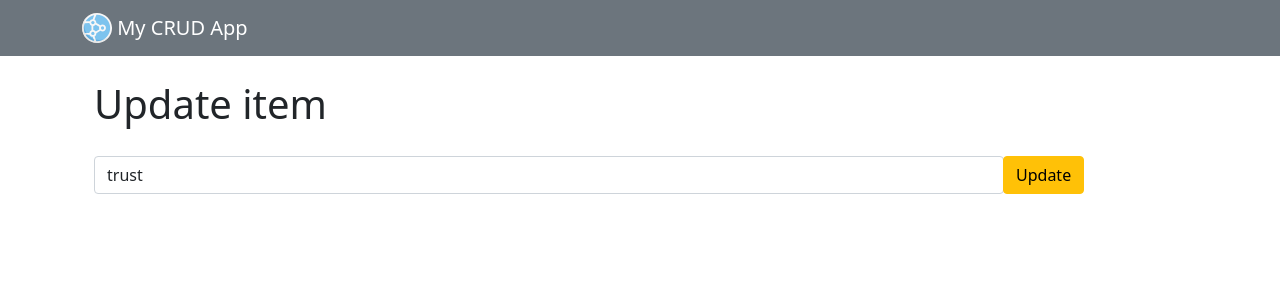
After one commit to 100ballovby/CRUD_APP_9B, a Flask app: page /update/1 in a window 1280 px wide. The commit adds this page. Shown: the top 300 px of the page. Run offline with Flask 2, Linux system fonts and the light colour scheme; data comes from the database, SQL or seed files in the repository; both versions use the stored data as it was after the commit.

Commit message:
Finishing stylization🦐 Adding error page handler🦑

```diff
--- a/app.py
+++ b/app.py
@@ -66,5 +66,10 @@ def update(id):
         return render_template('update.html', title=title, grocery=grocery)
 
 
+@app.errorhandler(404)
+def error_404(error):
+    return render_template('error.html', title='Error 404'), 404
+
+
 if __name__ == '__main__':
     app.run(debug=True)
--- a/templates/base.html
+++ b/templates/base.html
@@ -17,6 +17,15 @@
 
 </head>
 <body>
+<!-- Image and text -->
+<nav class="navbar navbar-dark bg-secondary">
+  <div class="container">
+    <a class="navbar-brand" href="{{ url_for('index') }}">
+      <img src="{{ url_for('static', filename='images/technology.svg') }}" alt="" width="30" class="d-inline-block align-top">
+      My CRUD App
+    </a>
+  </div>
+</nav>
 
 <div class="container">
     {% block content %}
--- a/templates/index.html
+++ b/templates/index.html
@@ -16,7 +16,7 @@
             {% for grocery in groceries %}
                     <!-- каждая строка таблицы - это запись в базе данных -->
                 <tr>
-                    <td><a href="/update/{{ grocery.id }}" class="badge bg-info">{{ grocery.name }}</a></td>
+                    <td><a href="/update/{{ grocery.id }}" class="badge bg-warning">{{ grocery.name }}</a></td>
                     <td>{{ grocery.added.date() }}</td>
                     <td><a href="/delete/{{ grocery.id }}" class="btn btn-danger btn-sm">Delete</a></td>
                 </tr>
--- /dev/null
+++ b/templates/snippets/update_form.html
@@ -0,0 +1,10 @@
+<form action="/update/{{ grocery.id }}" method="POST">
+    <div class="input-group"><!-- Обертка для формы -->
+        <div class="col-sm-10 my-1"> <!-- форма занимает 10 колонок и имеет внешние отступы -->
+            <input type="text" name="name" class="form-control" value="{{ grocery.name }}">
+        </div>
+        <div class="col-sm-2 my-1"> <!-- кнопка занимает 2 колонки -->
+            <button type="submit" class="btn btn-warning btn-block">Update</button>
+        </div>
+    </div>
+</form>
--- /dev/null
+++ b/templates/update.html
@@ -0,0 +1,8 @@
+{% extends 'base.html' %}
+
+{% block content %}
+    <div class="container">
+        <h1 class="my-4">Update item</h1>
+        {% include 'snippets/update_form.html' %}
+    </div>
+{% endblock %}
```
Also changed, not shown: templates/error.html (added, +10 -0 lines), static/images/technology.svg (added), test.db.
